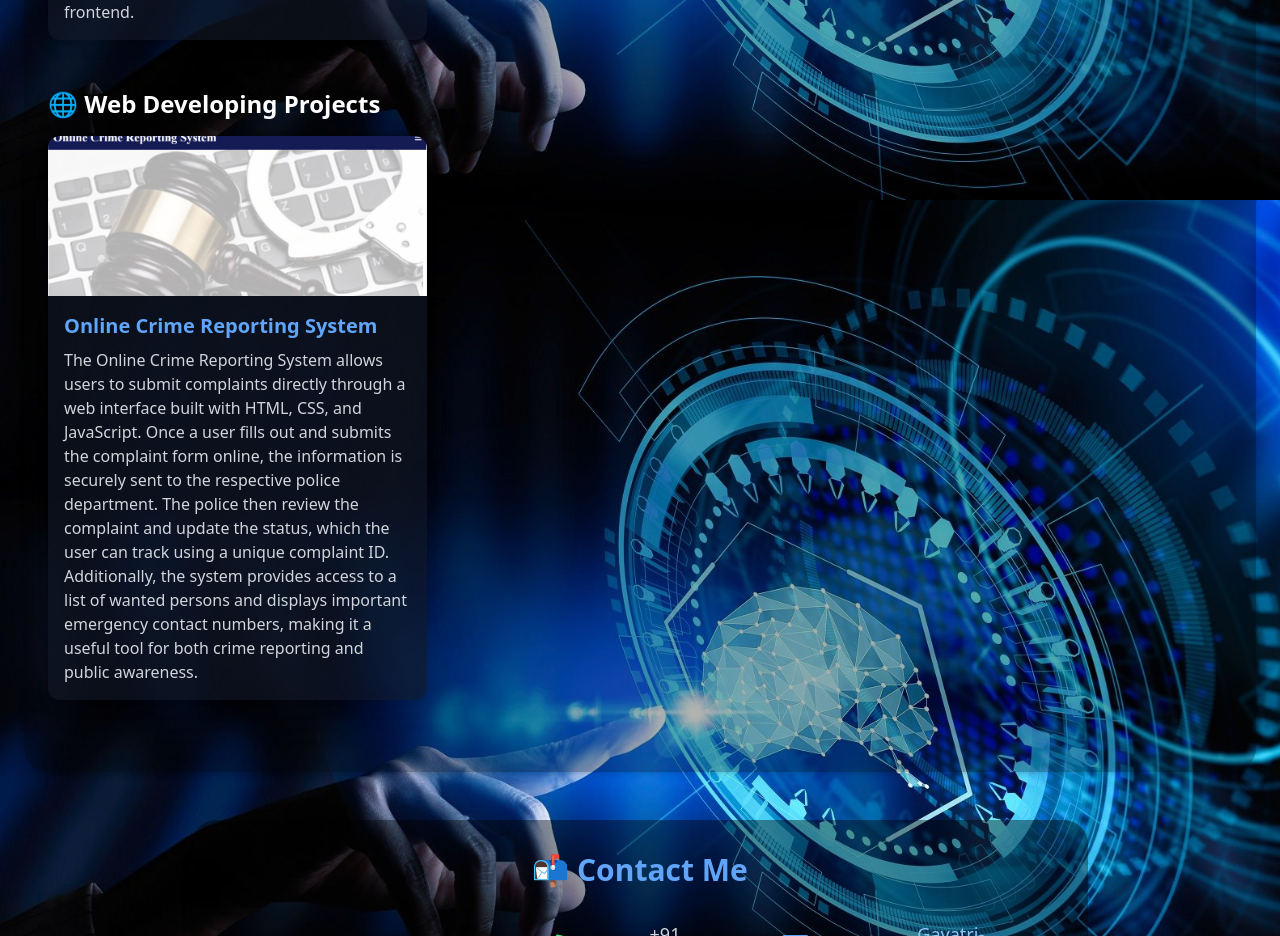
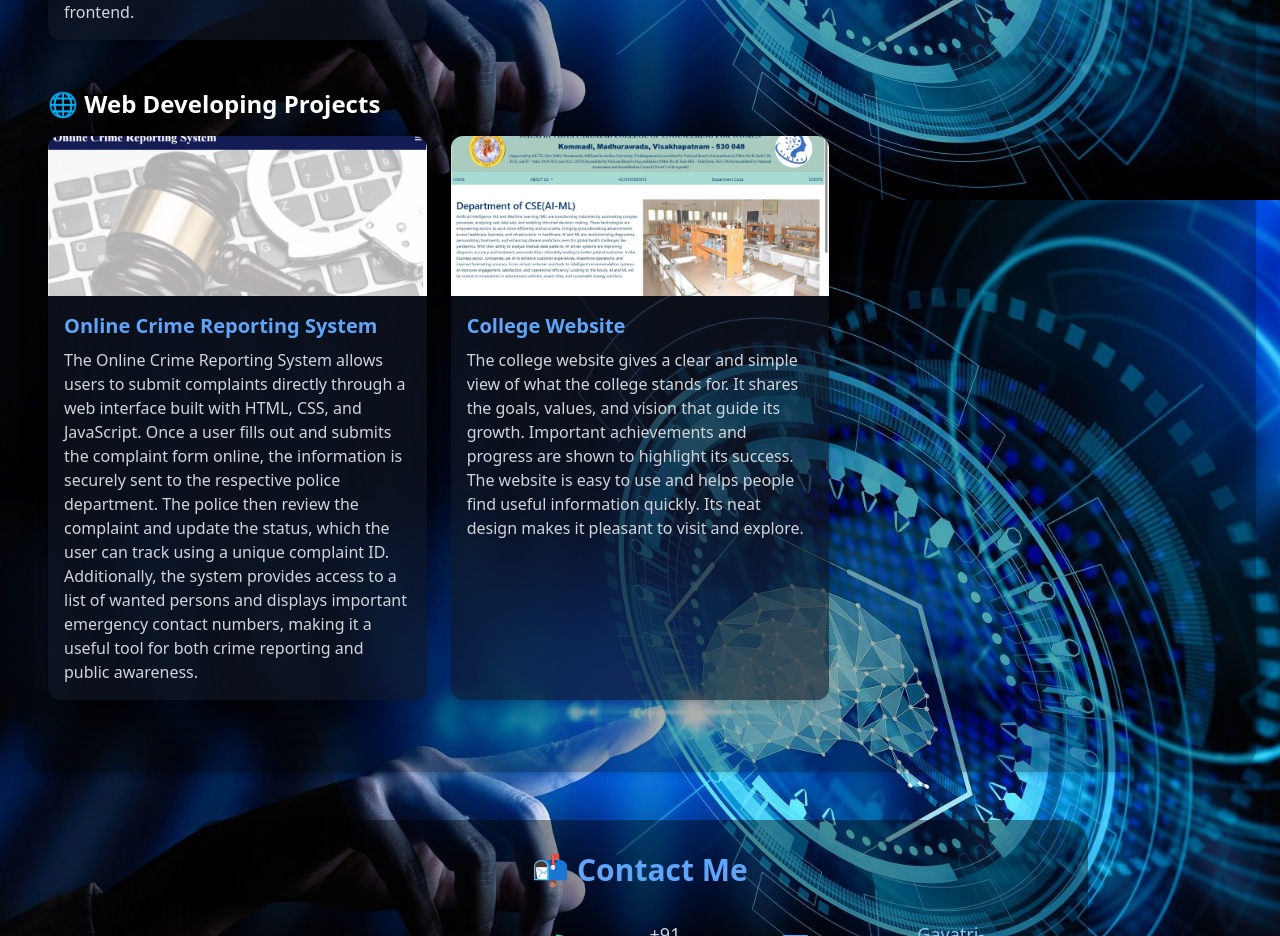
Before and after one commit to gayatrihub/my_port, a React (Create React App) app: page / in a window 1280 px wide. Shown: the part 3000-3936 px from the top of the page. Built offline with nearby package versions, Linux system fonts and the light colour scheme.

Commit message:
Update App.js

```diff
--- a/src/App.js
+++ b/src/App.js
@@ -5,6 +5,7 @@ import kalmandalImg from "./assets/images/kalmandal.jpg";
 import appImg from "./assets/images/app.jpg";
 import odImg from "./assets/images/Object_detection.jpg";
 import onlinereportImg from "./assets/images/online_report.jpg";
+import websiteImg from "./assets/images/website.jpg";
 
 import {
   FaPython,
@@ -52,6 +53,13 @@ const webProjects = [
     description:
       "The Online Crime Reporting System allows users to submit complaints directly through a web interface built with HTML, CSS, and JavaScript. Once a user fills out and submits the complaint form online, the information is securely sent to the respective police department. The police then review the complaint and update the status, which the user can track using a unique complaint ID. Additionally, the system provides access to a list of wanted persons and displays important emergency contact numbers, making it a useful tool for both crime reporting and public awareness.",
     image: onlinereportImg,
+    link: "https://drive.google.com/file/d/1Xo3XrpmN6q95TWYKFYlpAjHuwqRfS6Oo/view?usp=sharing",
+  },
+   {
+    title: "College Website",
+    description:
+      "The college website gives a clear and simple view of what the college stands for. It shares the goals, values, and vision that guide its growth. Important achievements and progress are shown to highlight its success. The website is easy to use and helps people find useful information quickly. Its neat design makes it pleasant to visit and explore.",
+    image: websiteImg,
     link: "https://drive.google.com/file/d/1Xo3XrpmN6q95TWYKFYlpAjHuwqRfS6Oo/view?usp=sharing",
   },
 
```
